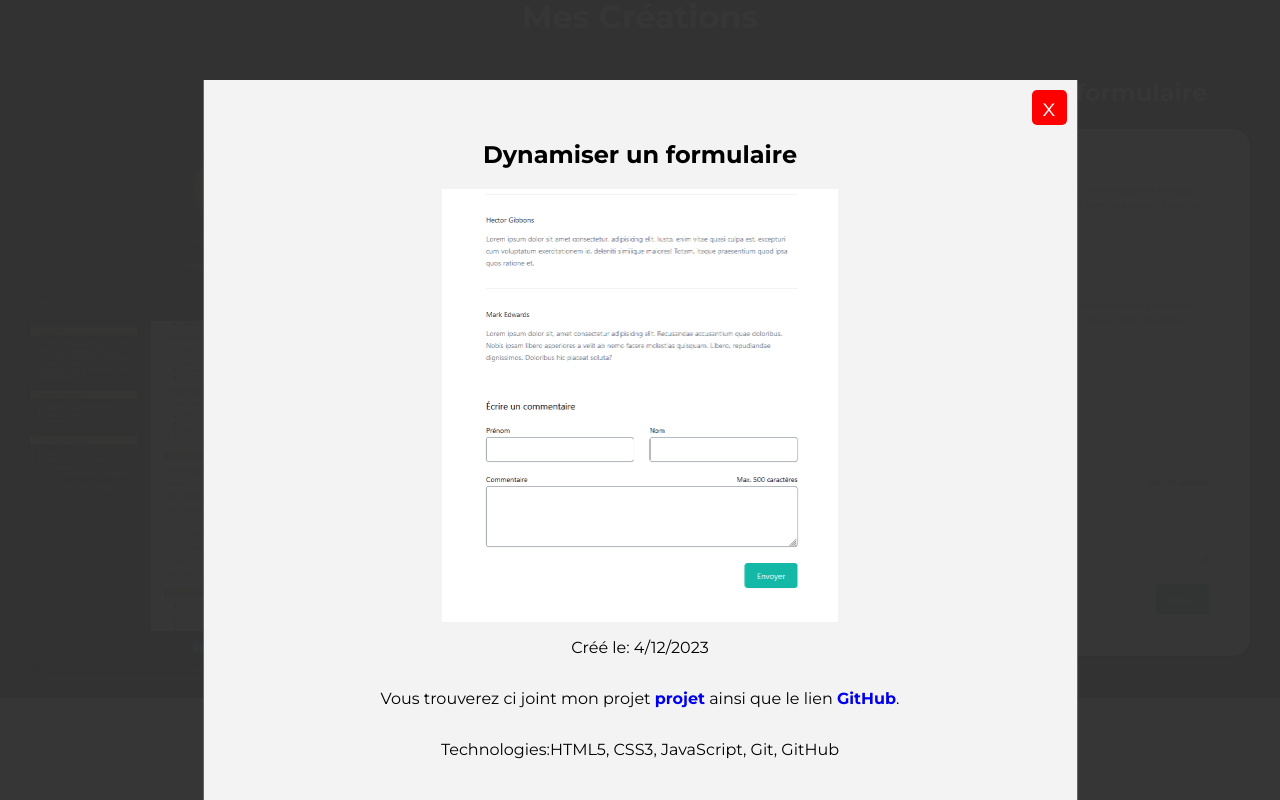
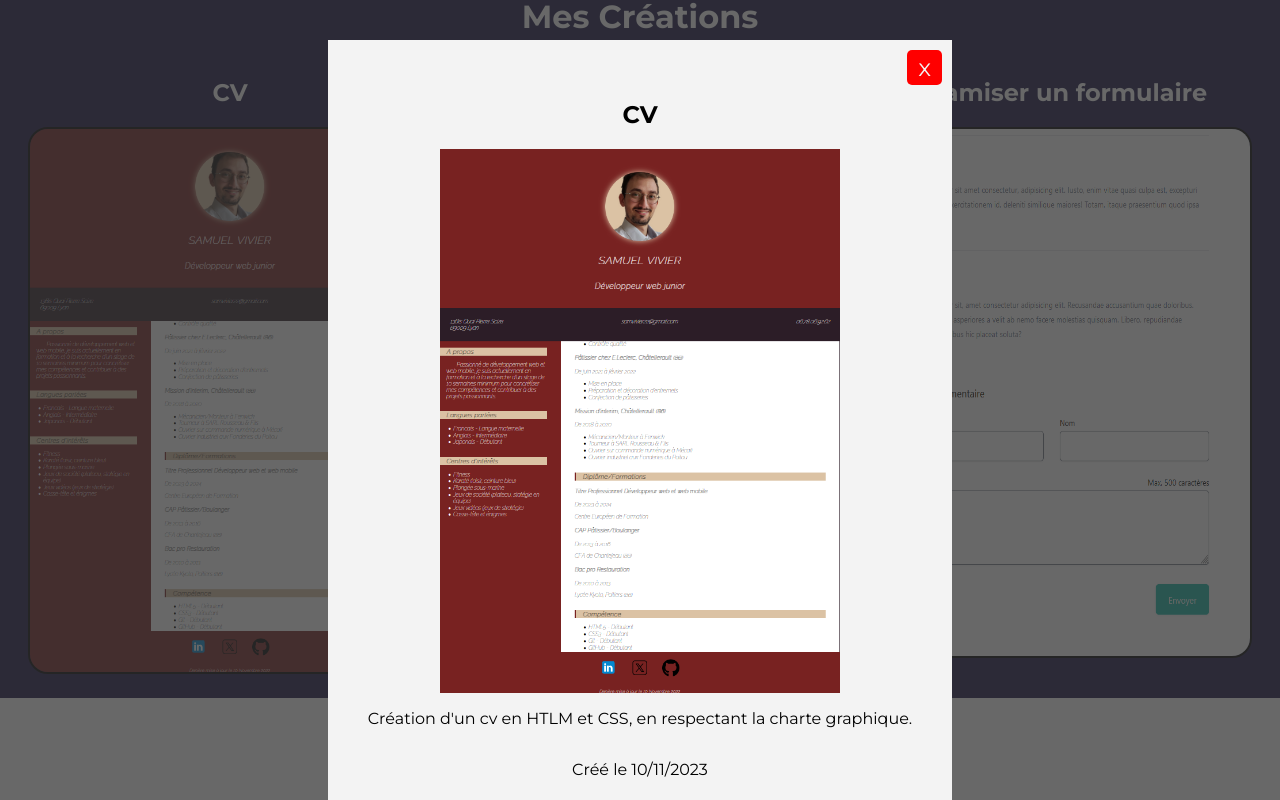
Before and after one commit to Samuel-Viv/portfolio, a Vue app: page / in a window 1280 px wide. Both pictures are taken after a click on the picture 230 px from the left and 1107 px from the top of the page. Shown: the part 707-1507 px from the top of the page. Built offline with nearby package versions, Linux system fonts and the light colour scheme.

Commit message:
Add modif

```diff
--- a/src/components/Module.vue
+++ b/src/components/Module.vue
@@ -17,11 +17,12 @@ export default {
             <div id="block">
                 <h2>{{ modaleData.name }}</h2>
                 <img :src="modaleData.image" :alt="modaleData.name">
-                <p>Créé le: {{ modaleData.creationDate }} </p>
+                <p>{{ modaleData.detail }}</p>
+                <p>Créé le {{ modaleData.creationDate }} </p>
                 <p>Vous trouverez ci joint mon projet <a :href="modaleData.lien" target="_blank"><b>projet</b> </a> ainsi que le lien <a
                         :href="modaleData.gitHub" target="_blank"><b>GitHub</b></a>.</p>
 
-                <p>Technologies:{{ modaleData.tech }}</p>
+                <p>Technologies :{{ modaleData.tech }}</p>
             </div>
 
 
@@ -54,7 +55,7 @@ export default {
 .modale {
     position: absolute;
     background-color: #f3f3f3;
-    top: 10%;
+    top: 5%;
     padding: 40px;
     color: black;
     text-decoration: none;
@@ -88,7 +89,7 @@ export default {
     text-decoration: none;
 }
 img {
-    width: 50%;
+    width: 400px;
 
 }
 </style>
--- a/src/views/About.vue
+++ b/src/views/About.vue
@@ -2,15 +2,15 @@
 
 </script>
 
-<template>
+<template >
     <img src="../components/icons/développeur web(1).png" alt="Samuel Vivier">
-    <h1>A propos </h1>
-    <article id="a-propos">
-        <p>Passionné d'informatique depuis toujours, je me suis lancé dans l'univers captivant du développement web et mobile afin d'en faire mon metier.
+    <h1 id="a-propos">A propos </h1>
+    <article >
+        <p>Passionné d'informatique depuis toujours, je me suis lancé dans l'univers captivant du développement web et mobile afin d'en faire mon métier.
         Pour moi, chaque ligne de code est un casse-tête à résoudre, une énigme à déchiffrer, et c'est précisément cette
         dimension ludique qui m'a attiré dans ce domaine.
         Ce qui m'enthousiasme le plus dans la programmation, c'est l'art de
-        créer des interfaces web. Imaginer et donner vie à des designs interactifs, voilà ce qui me motive chaque jour à me
+        créer des interfaces web. Imaginer et donner vie à des designs intéractifs, voilà ce qui me motive chaque jour à me
     plonger davantage dans cet univers en constante évolution.</p>
     </article>
 </template>
--- a/src/views/Contact.vue
+++ b/src/views/Contact.vue
@@ -51,24 +51,24 @@ const submitForm = () => {
             <div class="all-form">
                 <div class="name">
                     <div class="box1">
-                        <label for="last-name">Nom: </label>
+                        <label for="last-name">Nom </label>
                         <input type="text" name="last-name" id="last-name" placeholder="Nom" v-model="form.lastName">
                     </div>
 
                     <div class="box1">
-                        <label for="first-name">Prénom: </label>
+                        <label for="first-name">Prénom </label>
                         <input type="text" name="first-name" id="first-name" placeholder="Prénom" v-model="form.firstName">
                     </div>
 
                 </div>
                 <div class="objet">
                     <div>
-                        <label for="objet">Objet: </label>
+                        <label for="objet">Objet </label>
                         <input type="text" name="objet" id="objet" placeholder="Objet" v-model="form.objet">
                     </div>
                 </div>
                 <div class="message">
-                    <label for="message">Message: </label>
+                    <label for="message">Message </label>
                     <textarea name="message" id="message" cols="30" rows="10" placeholder="Message"
                         v-model="form.message"></textarea>
                 </div>
--- a/src/views/Creation.vue
+++ b/src/views/Creation.vue
@@ -17,24 +17,27 @@ export default {
           image: "src/components/icons/cv.png",
           lien: "src/components/lien/cv/index2.html",
           gitHub: "https://github.com/Samuel-Viv/Creer_un_cv_en_ligne.git",
-          tech: "HTML5, CSS3 , Git, GitHub",
-          creationDate: "10/11/2023"
+          tech: " HTML5, CSS3 , Git, GitHub",
+          creationDate: "10/11/2023",
+          detail:"Création d'un cv en HTLM et CSS, en respectant la charte graphique."
         },
         {
           name: "Cahier des Charges",
           image: "src/components/icons/CahierDesCharges.png",
           lien: "src/components/lien/cahierDesCharges/cahier-des-charges.pdf",
           gitHub: "https://github.com/Samuel-Viv/cahierDesCharges.git",
-          tech: "Canva, Figma",
-          creationDate: "17/11/2023"
+          tech: " Canva, Figma",
+          creationDate: "17/11/2023",
+          detail:"Création d'un cahier des charges comprenant une présentation de l'entreprise avec différents concurrents dans leur domaine, le profil du client idéal, la maquette du site avec la charte graphique, les fonctionnalités du site, un devis, ainsi que les dates de livraison."
         },
         {
           name: "Dynamiser un formulaire",
           image: "src/components/icons/dynamiserUnFormulaire.png",
           lien: "src/components/lien/DynamiserUnFormulaire/index.html",
           gitHub: "https://github.com/Samuel-Viv/dynamiser-un-espace-commentaire.git",
-          tech: "HTML5, CSS3, JavaScript, Git, GitHub",
-          creationDate: "4/12/2023"
+          tech: " HTML5, CSS3, JavaScript, Git, GitHub",
+          creationDate: "4/12/2023",
+          detail: "Je devais dynamiser un formulaire afin que le nom, le prénom et le message aillent dans les commentaires. Cependant, si le formulaire n'était pas bien rempli, un message d'erreur devait s'afficher."
         }
       ],
         }
@@ -44,8 +47,8 @@ export default {
 
     },
     methods: {
-        toggleModale: function () {
-            this.revele = !this.revele
+        toggleModale: function (index) {
+            this.modaleData[index].revele = !this.modaleData[index].revele
         },
 
     }
@@ -57,38 +60,16 @@ export default {
 </script>
 
 <template>
-    <div id="block">
+    <div id="block" >
         <h1 id="creation">Mes Créations</h1>
-        <div id="row">
-            <div>
+        <div id="row"  >
+            <div v-for="(data, index) in modaleData" :key="index">
                 <div class="boucle"  >
-                    <div class="container" >
-                        <h2>CV</h2>
+                    <div class="container">
+                        <h2>{{ data.name }}</h2>
 
-                        <module v-bind:revele="revele" v-bind:toggleModale="toggleModale"  :modaleData="modaleData[0]"></module>
-                        <img src="../components/icons/cv.png" alt="cv" v-on:click="toggleModale" >
-
-                    </div>
-                </div>
-            </div>
-            <div>
-                <div class="boucle">
-                    <div class="container">
-                        <h2>Cahier des Charges</h2>
-
-                        <module v-bind:revele="revele" v-bind:toggleModale="toggleModale" :modaleData="modaleData[1]"></module>
-                        <img src="../components/icons/CahierDesCharges.png" alt="Cahier des charges" v-on:click="toggleModale">
-
-                    </div>
-                </div>
-            </div>
-            <div>
-                <div class="boucle">
-                    <div class="container">
-                        <h2>Dynamiser un formulaire</h2>
-
-                        <module v-bind:revele="revele" v-bind:toggleModale="toggleModale" :modaleData="modaleData[2]"></module>
-                        <img src="../components/icons/dynamiserUnFormulaire.png" alt="Dynamiser un formulaire" v-on:click="toggleModale">
+                        <module v-bind:revele="data.revele" :toggleModale="() => toggleModale(index)" :modaleData="data" ></module>
+                        <img :src="data.image" :alt="data.name" v-on:click="() => toggleModale(index)">
 
                     </div>
                 </div>
@@ -135,6 +116,6 @@ h1{
 }
 
 img:hover{
-    opacity: 0.7;
+    box-shadow: 5px 5px 5px white;
 }
 </style>
```
